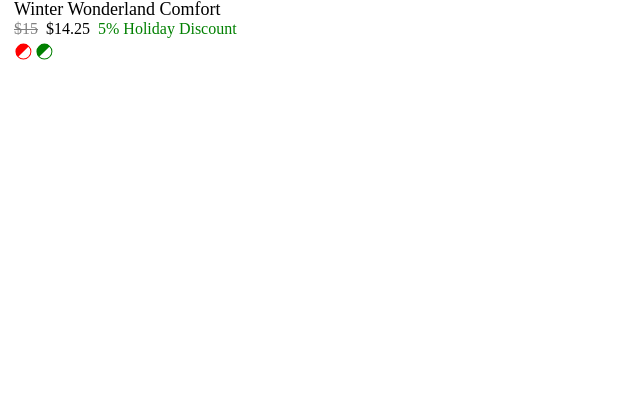
After one commit to michaellgans/hacksprint, a Flask app: template website/templates/sockListing.html in a window 1280 px wide. The commit adds this page. Shown: the part 365-785 px from the top of the page, without its empty margins (0-640 px from the left). Run offline with Flask 3, Linux system fonts and the light colour scheme; the template is opened without the code that fills it, so the values that code supplies are empty; some web fonts are replaced.

Commit message:
M - added sock instance

```diff
--- a/website/auth.py
+++ b/website/auth.py
@@ -13,3 +13,7 @@ def logout():
 @auth.route('/sign-up')
 def sign_up():
     return "<h1>This is the sign-up page</h1>"
+
+@auth.route('/sammy')
+def sammy():
+    return "<h1>SAMMY</h1>"
--- /dev/null
+++ b/website/static/styles/sockListing.css
@@ -0,0 +1,77 @@
+/* CSS for sockListing */
+
+/* Card for Sock Listing */
+.sockListing {
+  display: flex;
+    flex-direction: column;
+    padding: 6px;
+    border-radius: 5px;
+    background-color: white;
+    /* height: 400px; */
+    width: 300px;
+}
+
+.sockListing:hover {
+  box-shadow: 5px 5px 5px lightgrey;
+  border: 1px solid;
+  border-color: lightgray;
+}
+
+.sockImage {
+  background-color: whitesmoke;
+  padding: 20px 20px 30px 30px;
+  border-radius: 5px;
+  height: 300px;
+}
+
+@font-face{
+  font-family: coolvetica;
+  src: url('../fonts/coolvetica\ rg.otf')
+}
+
+@font-face{
+  font-family: coolvetica2;
+  src: url('../fonts/coolvetica\ condensed\ rg.otf')
+}
+
+.sockName {
+  font-size: large;
+  font-family: coolvetica;
+}
+
+.priceContainer {
+  display: flex;
+  flex-direction: row;
+}
+
+.sockPrice {
+  font-family: coolvetica2;
+  color: grey;
+}
+
+.sockNewPrice{
+  font-family: coolvetica2;
+}
+
+.sockDiscount {
+  font-family: coolvetica2;
+  color: green;
+}
+
+.colorOptions {
+  display: flex;
+  flex-direction: row;
+  margin-top: 5px;
+}
+
+#red {
+  color: red;
+  rotate: 45deg;
+  margin-right: 5px;
+}
+
+#green {
+  color: green;
+  rotate: 45deg;
+  margin-right: 5px;
+}
--- a/docs/base.html
+++ b/website/templates/base.html
@@ -32,6 +32,7 @@
                     <a class="nav-item nav-link" id="login" href="/login">Login</a>
                     <a class="nav-item nav-link" id="signUp" href="/sign-up">Sign Up</a>
                     <a class="nav-item nav-link" id="logout" href="/logout">Logout</a>
+                    <a class="nav-item nav-link" id="sam" href="/sammy">Sammy Button?</a>
                     <a class="nav-item nav-link" id="home" href="/">Home</a>
                 </div>
             </div>
@@ -40,6 +41,7 @@
         <!-- Changeable Content  -->
         <div class="container">
             {% block content %}
+            <!--Legos go here :)-->
             {% endblock %}
         </div>
         <!-- JavaScript for Bootstrap -->
--- /dev/null
+++ b/website/templates/sockListing.html
@@ -0,0 +1,35 @@
+<!DOCTYPE html>
+<html>
+  <head>
+    <meta charset="utf-8">
+    <meta http-equiv="X-UA-Compatible" content="IE=edge">
+    <title></title>
+    <meta name="description" content="">
+    <meta name="viewport" content="width=device-width, initial-scale=1">
+    <link rel="stylesheet" type"text/css" href="../static/styles/sockListing.css">
+  </head>
+  <body>
+    <div class="sockListing">
+      <img class="sockImage" src="../static/images/SockListing.png" alt="Sock pic!">
+      <div class="sockName">Winter Wonderland Comfort</div>
+      <div class="priceContainer">
+        <div class="sockPrice"><del>$15</del>&nbsp;</div>
+        <div class="sockNewPrice">&nbsp;$14.25&nbsp;</div>
+        <div class="sockDiscount">&nbsp;5% Holiday Discount</div>
+      </div>
+      <div class="colorOptions">
+        <div id="red">
+          <svg xmlns="http://www.w3.org/2000/svg" width="16" height="16" fill="currentColor" class="bi bi-circle-half" viewBox="0 0 16 16">
+            <path d="M8 15A7 7 0 1 0 8 1zm0 1A8 8 0 1 1 8 0a8 8 0 0 1 0 16"/>
+          </svg>
+        </div>
+        <div id="green">
+          <svg xmlns="http://www.w3.org/2000/svg" width="16" height="16" fill="currentColor" class="bi bi-circle-half" viewBox="0 0 16 16">
+            <path d="M8 15A7 7 0 1 0 8 1zm0 1A8 8 0 1 1 8 0a8 8 0 0 1 0 16"/>
+          </svg>
+        </div>
+      </div>
+    </div>
+    <!-- <script src="" async defer></script> -->
+  </body>
+</html>
```
Also changed, not shown: website/static/images/SockListing.png (deleted), website/templates/home.html (renamed from docs/home.html), website/templates/index.html (renamed from index.html).
